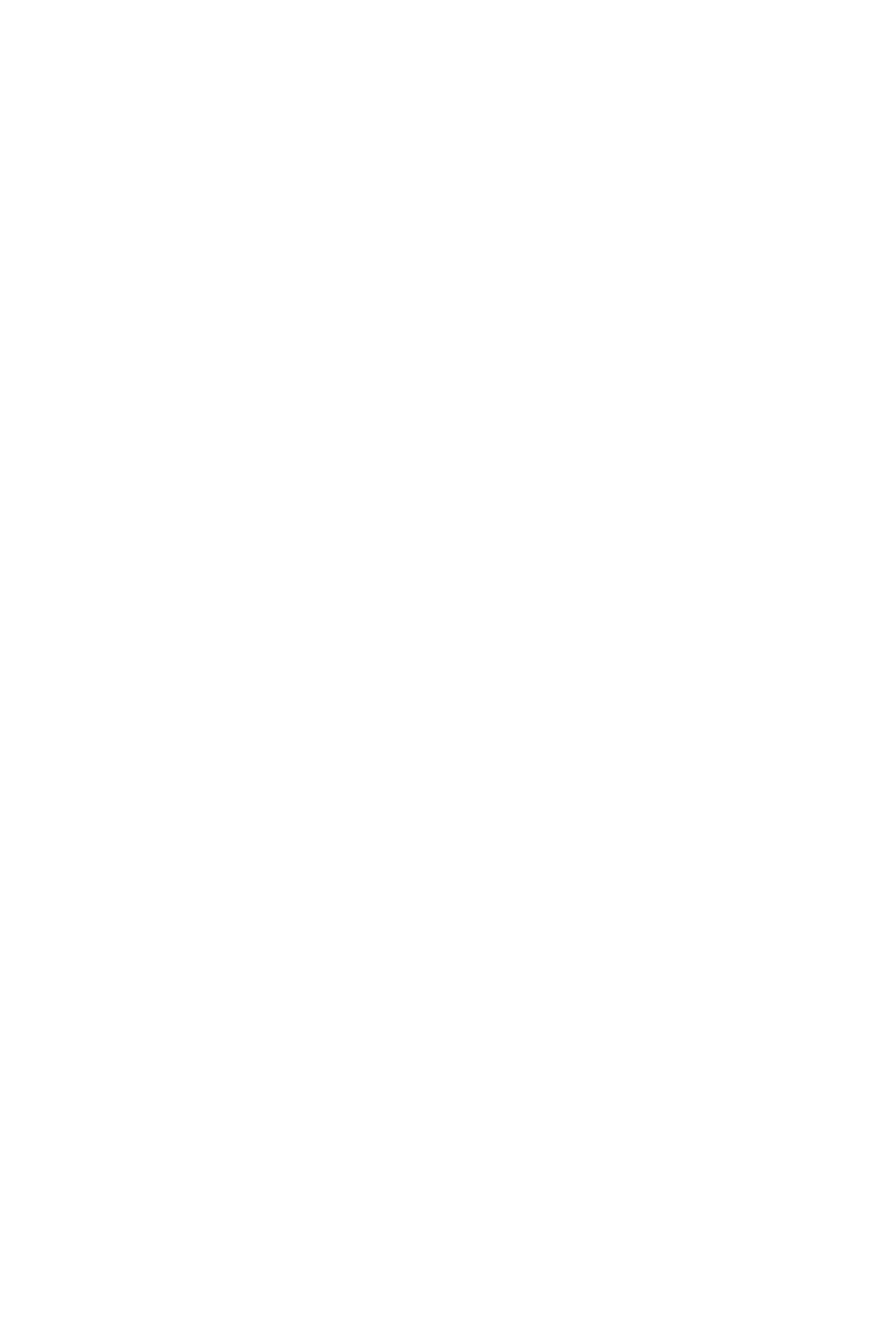
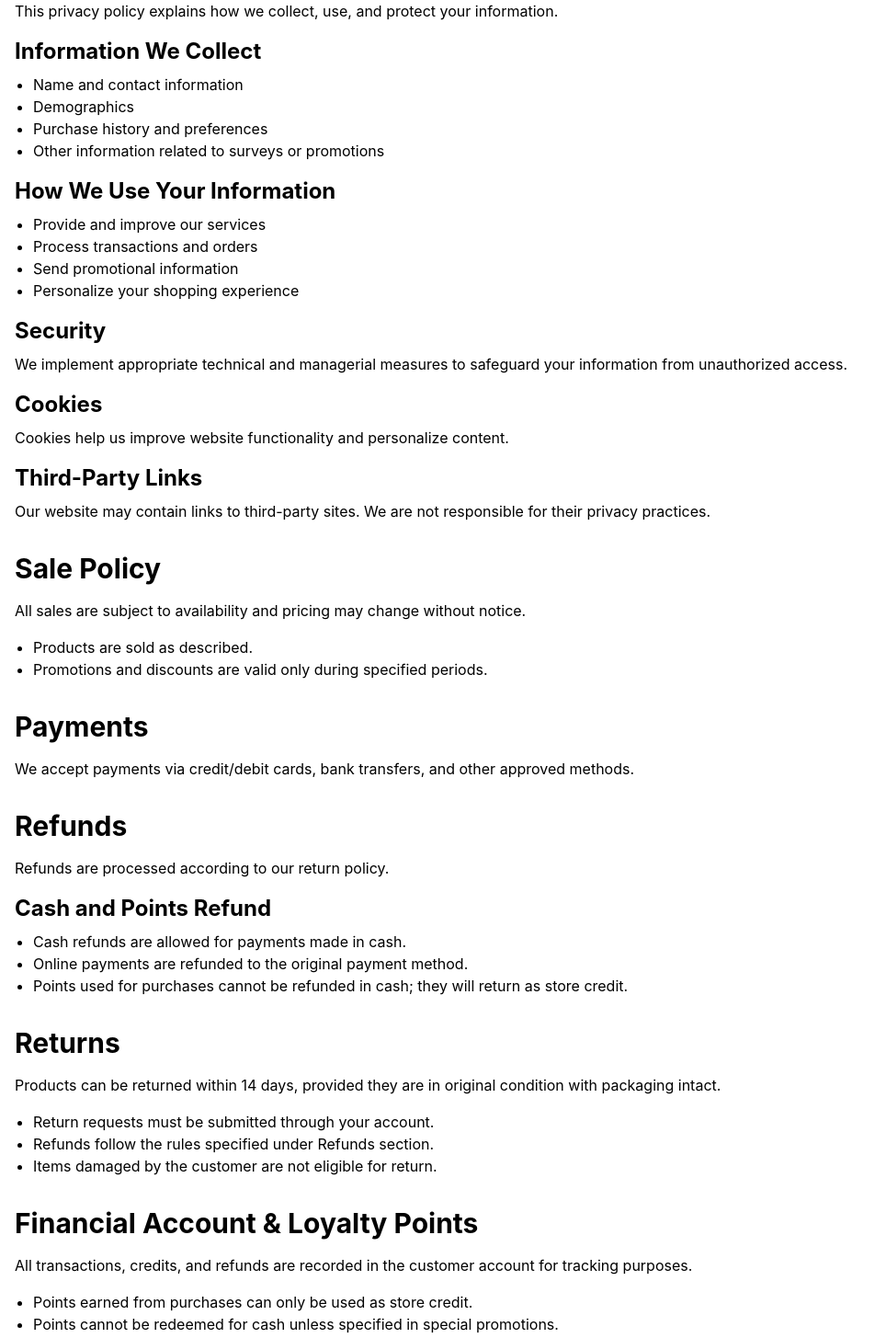
Before and after one commit to ahmedelzer/barcode-secanner, a React (Create React App) app: page /terms in a window 1280 px wide. Before the commit this address had no page. Shown: the part 320-1775 px from the top of the page at 92% size, without its empty margins (0-964 px from the left). Before the commit the page ends 800 px from the top, so only its background shows below. Built offline with nearby package versions, Linux system fonts and the light colour scheme.

Commit message:
first commit

```diff
--- /dev/null
+++ b/public/maps/index.html
@@ -0,0 +1,72 @@
+<!DOCTYPE html>
+<html>
+  <head>
+    <meta name="viewport" content="initial-scale=1.0, width=device-width" />
+    <title>Location Map</title>
+    <style>
+      html,
+      body,
+      #map {
+        height: 100%;
+        margin: 0;
+        padding: 0;
+      }
+    </style>
+    <script src="https://maps.googleapis.com/maps/api/js?key=AIzaSyAmbyaQLkdJzXnVvZQsBJU_f50YDyD6_ww"></script>
+  </head>
+  <body>
+    <div id="map"></div>
+    <script>
+      const urlParams = new URLSearchParams(window.location.search);
+      let lat = parseFloat(urlParams.get("lat")) || 30.03104122832516;
+      let lng = parseFloat(urlParams.get("lng")) || 31.240659768561887;
+      const radius = parseFloat(urlParams.get("radius")) || 100;
+      const clickable = urlParams.get("clickable") === "true";
+      const lang = urlParams.get("lang") || "en";
+
+      const map = new google.maps.Map(document.getElementById("map"), {
+        center: { lat, lng },
+        zoom: 13,
+      });
+
+      const marker = new google.maps.Marker({ position: { lat, lng }, map });
+      const circle = new google.maps.Circle({
+        map,
+        center: { lat, lng },
+        radius,
+        fillColor: "#007bff33",
+        strokeColor: "#007bff",
+        strokeWeight: 1,
+      });
+
+      if (clickable) {
+        map.addListener("click", function (e) {
+          lat = e.latLng.lat();
+          lng = e.latLng.lng();
+          marker.setPosition({ lat, lng });
+          circle.setCenter({ lat, lng });
+
+          // ✅ send message to React Native
+          window.ReactNativeWebView.postMessage(
+            JSON.stringify({ lat, lng, lang })
+          );
+        });
+      }
+
+      // Listen for messages from React Native
+      document.addEventListener("message", function (event) {
+        const data = JSON.parse(event.data);
+        if (data.lat && data.lng) {
+          lat = data.lat;
+          lng = data.lng;
+          map.setCenter({ lat, lng });
+          marker.setPosition({ lat, lng });
+          circle.setCenter({ lat, lng });
+        }
+        if (data.lang) {
+          console.log("Language received in WebView:", data.lang);
+        }
+      });
+    </script>
+  </body>
+</html>
--- a/src/App.js
+++ b/src/App.js
@@ -3,7 +3,8 @@ import { BrowserRouter, Routes, Route } from "react-router-dom";
 import ComingSoon from "./components/ComingSoon";
 import PaymentStatus from "./components/PaymentStatus";
 import BarcodeInput from "./components/BarcodeInput";
-import BarcodeIframe from "./components/BarcodeIframe";
+import BarcodeScannerRedirect from "./components/BarcodeScannerRedirect";
+import Terms from "./components/Terms";
 
 function App() {
   return (
@@ -16,7 +17,10 @@ function App() {
           path="/scanBarcode"
           element={<BarcodeInput handleDetected={() => {}} />}
         />
-        <Route path="/" element={<BarcodeIframe />} />
+        <Route path="*" element={<ComingSoon />} />
+        <Route path="/" element={<ComingSoon />} />
+        <Route path="/paymentStatus" element={<PaymentStatus />} />
+        <Route path="/terms" element={<Terms />} />
       </Routes>
     </BrowserRouter>
   );
--- a/src/components/BarcodeInput.jsx
+++ b/src/components/BarcodeInput.jsx
@@ -20,7 +20,16 @@ const BarcodeInput = ({ handleDetected }) => {
           return;
         }
         setCameras(devices);
-        setSelectedCameraId(devices[0].id); // start with first camera
+
+        // ✅ Prefer back camera if available
+        const backCam = devices.find(
+          (d) =>
+            d.label.toLowerCase().includes("back") ||
+            d.label.toLowerCase().includes("rear") ||
+            d.label.toLowerCase().includes("environment")
+        );
+
+        setSelectedCameraId(backCam ? backCam.id : devices[0].id);
       } catch (err) {
         console.error("Error getting cameras:", err);
         setError("Unable to access camera list. Check browser permissions.");
@@ -91,16 +100,6 @@ const BarcodeInput = ({ handleDetected }) => {
     await stopScanner();
     setSelectedCameraId(id);
   };
-  // ✅ Test value after 2 seconds
-  useEffect(() => {
-    const timer = setTimeout(() => {
-      const testValue = "TEST-12345";
-      setBarcodeValue(testValue);
-      console.log("✅ Test value set:", testValue);
-    }, 2000);
-
-    return () => clearTimeout(timer);
-  }, []);
   useEffect(() => {
     if (barcodeValue) {
       if (window.opener) {
@@ -124,7 +123,8 @@ const BarcodeInput = ({ handleDetected }) => {
       {!error && (
         <div
           id={scannerId}
-          className="border-2 border-gray-300 rounded-md w-[320px] h-[240px]"
+          style={{ maxHeight: "700px", minHeight: "350px" }}
+          className="border-2 border-gray-300 rounded-md w-[320px]"
         ></div>
       )}
 
@@ -153,7 +153,27 @@ const BarcodeInput = ({ handleDetected }) => {
           ))}
         </div>
       )}
-      <div className=" tex-lg">{barcodeValue}</div>
+
+      {/* Show scanned value */}
+      <div className="text-lg mt-4"></div>
+
+      {/* ✅ Show close button only after scan */}
+      {barcodeValue && (
+        <button
+          onClick={async () => {
+            try {
+              await stopScanner(); // Stop camera
+            } catch (err) {
+              console.warn("Scanner already stopped:", err);
+            }
+            window.close(); // Close popup window
+          }}
+          className="mt-4 flex items-center gap-2 px-4 py-2 bg-green-600 text-white rounded-lg hover:bg-green-700 text-lg"
+          title="Close Scanner"
+        >
+          ✅ {barcodeValue}
+        </button>
+      )}
     </div>
   );
 };
--- a/src/components/BarcodeIframe.js
+++ b/src/components/BarcodeScannerRedirect.js
@@ -29,7 +29,7 @@ const BarcodeScannerRedirect = () => {
 
   const goToScanner = () => {
     window.open(
-      "https://ihs-solutions.com:7552/scanbarcode",
+      "https://famous-treacle-f7ac8c.netlify.app/",
       "scannerPopup",
       "width=400,height=600"
     );
--- /dev/null
+++ b/src/components/Terms.js
@@ -0,0 +1,81 @@
+import React from "react";
+import policies from "./privacyPolicy.json";
+export default function Terms() {
+  const renderTextWithLinks = (text) => {
+    const emailRegex = /\S+@\S+\.\S+/g;
+    const urlRegex = /(https?:\/\/[^\s]+)/g;
+
+    let parts = text.split(/(\S+@\S+\.\S+|https?:\/\/[^\s]+)/g);
+
+    return parts.map((part, index) => {
+      if (emailRegex.test(part)) {
+        return (
+          <a
+            key={index}
+            href={`mailto:${part}`}
+            className="text-blue-600 underline"
+          >
+            {part}
+          </a>
+        );
+      } else if (urlRegex.test(part)) {
+        return (
+          <a
+            key={index}
+            href={part}
+            target="_blank"
+            rel="noopener noreferrer"
+            className="text-blue-600 underline"
+          >
+            {part}
+          </a>
+        );
+      } else {
+        return <span key={index}>{part}</span>;
+      }
+    });
+  };
+  return (
+    <div className="container mx-auto px-4 py-8">
+      {/* loop over all policy sections */}
+      {Object.keys(policies).map((key, sectionIndex) => {
+        const section = policies[key];
+
+        return (
+          <div key={sectionIndex} className="mb-8">
+            {/* Section Title */}
+            <h2 className="text-3xl font-bold mb-4">{section.title}</h2>
+
+            {/* Section Content */}
+            {section.content.map((block, index) => {
+              if (block.type === "subtitle") {
+                return (
+                  <h3 key={index} className="text-2xl font-bold mb-2">
+                    {block.text}
+                  </h3>
+                );
+              }
+              if (block.type === "paragraph") {
+                return (
+                  <p key={index} className="mb-4">
+                    {renderTextWithLinks(block.text)}
+                  </p>
+                );
+              }
+              if (block.type === "list") {
+                return (
+                  <ul key={index} className="list-disc pl-5 mb-4">
+                    {block.items.map((item, i) => (
+                      <li key={i}>{renderTextWithLinks(item)}</li>
+                    ))}
+                  </ul>
+                );
+              }
+              return null;
+            })}
+          </div>
+        );
+      })}
+    </div>
+  );
+}
--- /dev/null
+++ b/src/components/privacyPolicy.json
@@ -0,0 +1,162 @@
+{
+  "termsAndConditions": {
+    "title": "Terms & Conditions",
+    "content": [
+      {
+        "type": "paragraph",
+        "text": "By using Branding Mart E-Shop, you agree to comply with our terms and conditions. Please read them carefully."
+      },
+      {
+        "type": "subtitle",
+        "text": "User Responsibilities"
+      },
+      {
+        "type": "list",
+        "items": [
+          "Provide accurate information during registration and checkout.",
+          "Ensure security of your account credentials.",
+          "Abide by all applicable laws and regulations."
+        ]
+      }
+    ]
+  },
+  "privacyPolicy": {
+    "title": "Privacy Policy",
+    "content": [
+      {
+        "type": "paragraph",
+        "text": "This privacy policy explains how we collect, use, and protect your information."
+      },
+      {
+        "type": "subtitle",
+        "text": "Information We Collect"
+      },
+      {
+        "type": "list",
+        "items": [
+          "Name and contact information",
+          "Demographics",
+          "Purchase history and preferences",
+          "Other information related to surveys or promotions"
+        ]
+      },
+      {
+        "type": "subtitle",
+        "text": "How We Use Your Information"
+      },
+      {
+        "type": "list",
+        "items": [
+          "Provide and improve our services",
+          "Process transactions and orders",
+          "Send promotional information",
+          "Personalize your shopping experience"
+        ]
+      },
+      {
+        "type": "subtitle",
+        "text": "Security"
+      },
+      {
+        "type": "paragraph",
+        "text": "We implement appropriate technical and managerial measures to safeguard your information from unauthorized access."
+      },
+      {
+        "type": "subtitle",
+        "text": "Cookies"
+      },
+      {
+        "type": "paragraph",
+        "text": "Cookies help us improve website functionality and personalize content."
+      },
+      {
+        "type": "subtitle",
+        "text": "Third-Party Links"
+      },
+      {
+        "type": "paragraph",
+        "text": "Our website may contain links to third-party sites. We are not responsible for their privacy practices."
+      }
+    ]
+  },
+  "salesPolicy": {
+    "title": "Sale Policy",
+    "content": [
+      {
+        "type": "paragraph",
+        "text": "All sales are subject to availability and pricing may change without notice."
+      },
+      {
+        "type": "list",
+        "items": [
+          "Products are sold as described.",
+          "Promotions and discounts are valid only during specified periods."
+        ]
+      }
+    ]
+  },
+  "payments": {
+    "title": "Payments",
+    "content": [
+      {
+        "type": "paragraph",
+        "text": "We accept payments via credit/debit cards, bank transfers, and other approved methods."
+      }
+    ]
+  },
+  "refunds": {
+    "title": "Refunds",
+    "content": [
+      {
+        "type": "paragraph",
+        "text": "Refunds are processed according to our return policy."
+      },
+      {
+        "type": "subtitle",
+        "text": "Cash and Points Refund"
+      },
+      {
+        "type": "list",
+        "items": [
+          "Cash refunds are allowed for payments made in cash.",
+          "Online payments are refunded to the original payment method.",
+          "Points used for purchases cannot be refunded in cash; they will return as store credit."
+        ]
+      }
+    ]
+  },
+  "returns": {
+    "title": "Returns",
+    "content": [
+      {
+        "type": "paragraph",
+        "text": "Products can be returned within 14 days, provided they are in original condition with packaging intact."
+      },
+      {
+        "type": "list",
+        "items": [
+          "Return requests must be submitted through your account.",
+          "Refunds follow the rules specified under Refunds section.",
+          "Items damaged by the customer are not eligible for return."
+        ]
+      }
+    ]
+  },
+  "financialAccount": {
+    "title": "Financial Account & Loyalty Points",
+    "content": [
+      {
+        "type": "paragraph",
+        "text": "All transactions, credits, and refunds are recorded in the customer account for tracking purposes."
+      },
+      {
+        "type": "list",
+        "items": [
+          "Points earned from purchases can only be used as store credit.",
+          "Points cannot be redeemed for cash unless specified in special promotions.",
+          "Credits are non-transferable and valid for 12 months."
+        ]
+      }
+    ]
+  }
+}
```
